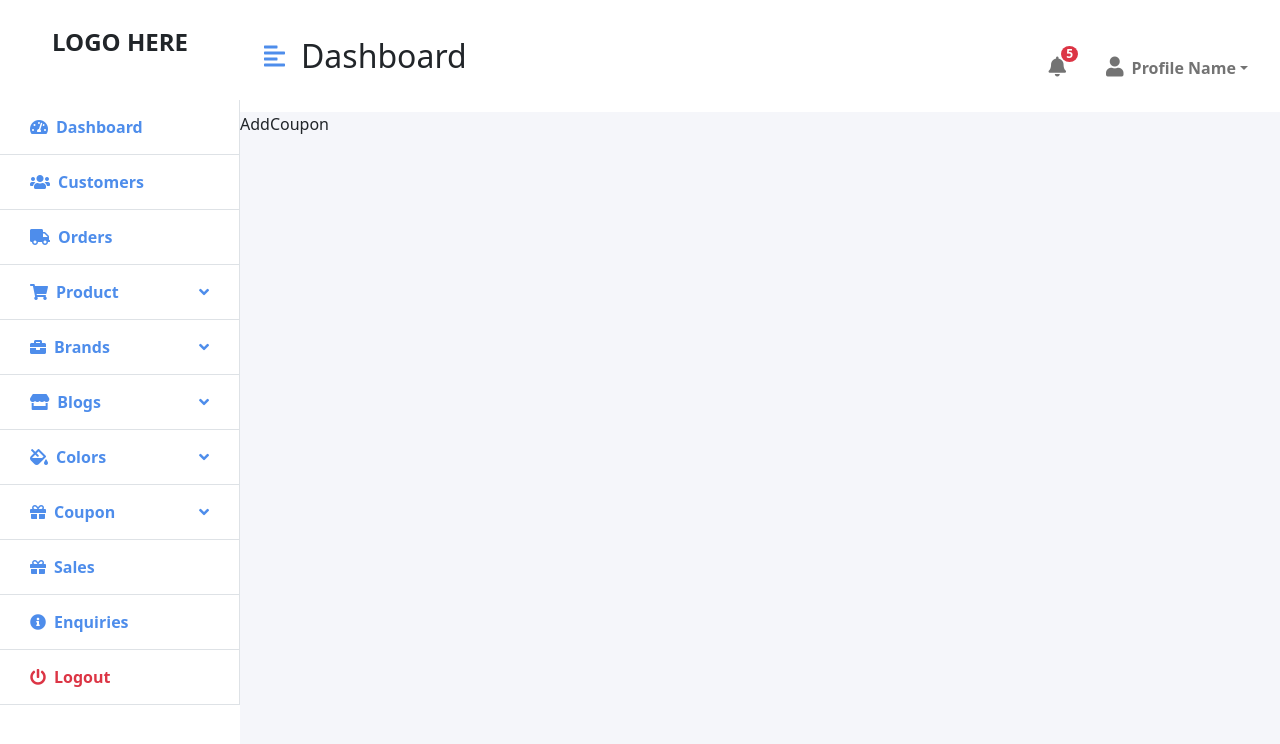
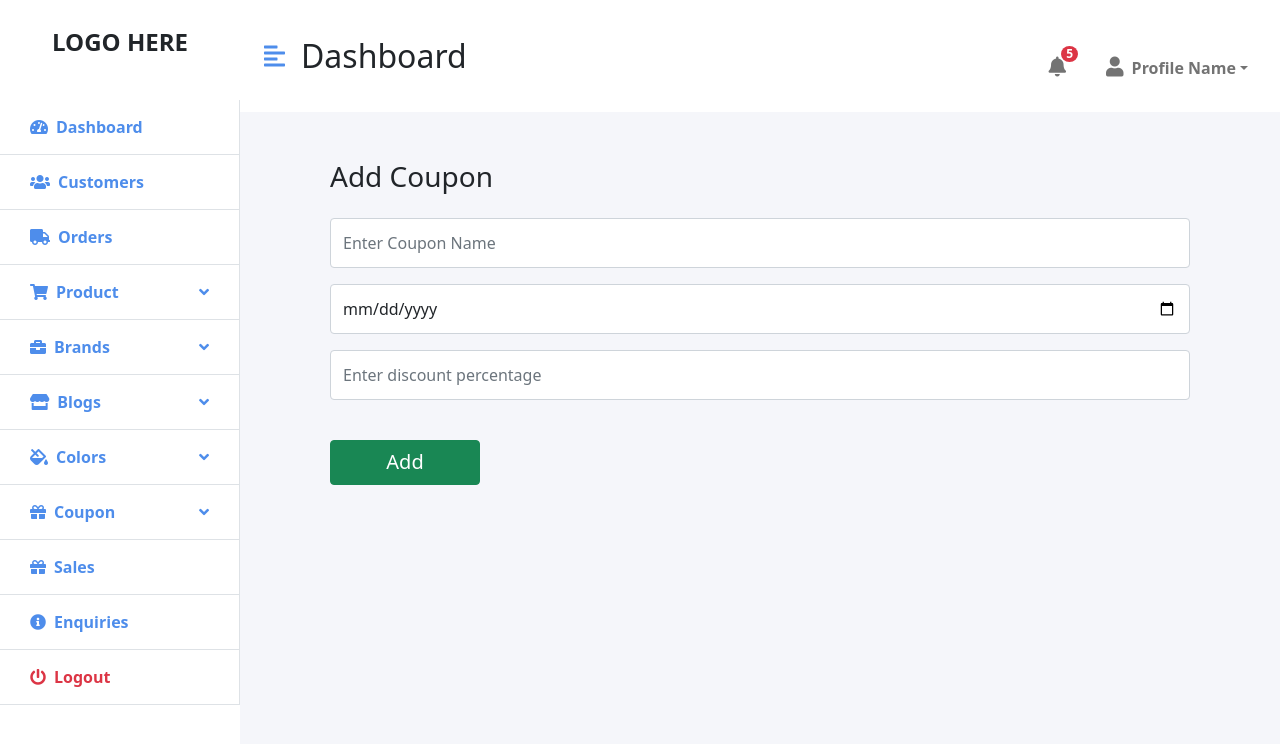
Before and after one commit to RNyaupane/admin-dashboard-ecommerce, a React (Vite) app: page /admin/add-coupon in a window 1280 px wide. Shown: the top 744 px of the page. Built offline with nearby package versions, Linux system fonts and the light colour scheme.

Commit message:
Coupon added to databse from admin dashboard

```diff
--- a/src/app/Store.jsx
+++ b/src/app/Store.jsx
@@ -9,6 +9,7 @@ import blogReducer from '../features/blogs/BlogSlice'
 import blogCategoryReducer from '../features/blogCategory/bcategorySlice'
 import enquiryReducer from '../features/enquiry/enquirySlice'
 import uploadReducer from '../features/upload/uploadSlice'
+import couponReducer from '../features/coupon/CouponSlice'
 const store = configureStore({
     reducer: {
         auth: authReducer,
@@ -20,7 +21,9 @@ const store = configureStore({
         blog: blogReducer,
         blogCategory: blogCategoryReducer,
         enquiry:enquiryReducer,
+        coupon:couponReducer,
         upload:uploadReducer,
+
     },
 })
 
--- /dev/null
+++ b/src/features/coupon/CouponService.jsx
@@ -0,0 +1,20 @@
+import axios from 'axios'
+import { base_url } from '../../utils/base_url'
+import { config } from '../../utils/axiosConfig';
+
+const getCoupons = async () => {
+    const response = await axios.get(`${base_url}coupon/`,config);
+    return response.data;
+}
+const createCoupon = async (coupon) => {
+    const response = await axios.post(`${base_url}coupon/`, coupon, config);
+
+    return response.data;
+};
+
+const CouponService = {
+    getCoupons,
+    createCoupon
+}
+
+export default CouponService;
--- /dev/null
+++ b/src/features/coupon/CouponSlice.jsx
@@ -0,0 +1,75 @@
+import { createAsyncThunk, createSlice, createAction } from "@reduxjs/toolkit";
+import CouponService from "./CouponService";
+
+export const getCoupons = createAsyncThunk(
+    'Coupon/get-Coupons',
+    async (thunkAPI) => {
+        try {
+            return await CouponService.getCoupons();
+        } catch (error) {
+            return thunkAPI.rejectWithValue(error)
+        }
+    }
+)
+export const createCoupon = createAsyncThunk(
+    'Coupon/create-Coupon',
+    async (CouponData, thunkAPI) => {
+        try {
+            return await CouponService.createCoupon(CouponData);
+        } catch (error) {
+            return thunkAPI.rejectWithValue(error)
+        }
+    }
+)
+export const resetState = createAction('Reset_all')
+
+const initialState = {
+    coupons: [],
+    isError: false,
+    isLoading: false,
+    isSuccess: false,
+    message: "",
+}
+
+
+export const CouponSlice = createSlice({
+    name: "coupons",
+    initialState,
+    reducers: {},
+    extraReducers: (builder) => {
+        builder
+            .addCase(getCoupons.pending, (state) => {
+                state.isLoading = true;
+            })
+            .addCase(getCoupons.fulfilled, (state, action) => {
+                state.isLoading = false;
+                state.isError = false;
+                state.isSuccess = true;
+                state.coupons = action.payload;
+            })
+            .addCase(getCoupons.rejected, (state, action) => {
+                state.isLoading = false;
+                state.isError = true;
+                state.isSuccess = false;
+                state.message = action.error;
+            })
+            .addCase(createCoupon.pending, (state) => {
+                state.isLoading = true;
+            })
+            .addCase(createCoupon.fulfilled, (state, action) => {
+                state.isLoading = false;
+                state.isError = false;
+                state.isSuccess = true;
+                state.createdCoupon = action.payload;
+            })
+            .addCase(createCoupon.rejected, (state, action) => {
+                state.isLoading = false;
+                state.isError = true;
+                state.isSuccess = false;
+                state.message = action.error;
+            })
+            .addCase(resetState, () => initialState)
+    },
+})
+
+export default CouponSlice.reducer;
--- a/src/pages/AddCoupon.jsx
+++ b/src/pages/AddCoupon.jsx
@@ -1,9 +1,116 @@
-import React from 'react'
+import React, { useState, useRef, useEffect } from 'react';
+import CustomInput from '../components/CustomInput'
+import { useDispatch, useSelector } from 'react-redux';
+import { useNavigate } from 'react-router-dom';
+import { toast } from 'react-toastify';
+import { useFormik } from "formik"
+import * as Yup from 'yup'; //For Form Validation
+import { createCoupon, resetState } from '../features/coupon/CouponSlice';
+
+
+
+let couponSchema = Yup.object({
+    name: Yup.string().required('Coupon name is required'),
+    expiry: Yup.date().required('Enter expiry date'),
+    discount: Yup.number().required('Enter discount percentage'),
+});
+
 
 const AddCoupon = () => {
-  return (
-    <div>AddCoupon</div>
-  )
+
+    const dispatch = useDispatch();
+    const navigate = useNavigate();
+
+    const newCoupon = useSelector((state) => state.coupon)
+    const { isSuccess, isError, isLoading, createdCoupon } = newCoupon;
+
+
+    useEffect(() => {
+        if (isSuccess && createdCoupon) {
+            toast.success('Coupon added successfully!');
+        }
+        if (isError) {
+            toast.error('Something went wrong!');
+        }
+    }, [isSuccess, isError, isLoading])
+
+    const formik = useFormik({
+        initialValues: {
+            name: '',
+            expiry: '',
+            discount: '',
+        },
+        validationSchema: couponSchema,
+        onSubmit: values => {
+            dispatch(createCoupon(values))
+            formik.resetForm();
+            setTimeout(() => {
+                dispatch(resetState())
+                navigate('/admin/coupon-list')
+            }, 3000)
+        }
+    })
+    return (
+        <div className='container-fluid my-5 w-md-75'>
+            <h3 className='mb-4'>Add Coupon</h3>
+            <div className="">
+                <form action="" onSubmit={formik.handleSubmit}>
+                    <div className="error">
+                        {formik.touched.name && formik.errors.name ? (
+                            <div>{formik.errors.name}</div>
+                        ) : null}
+                    </div>
+                    <CustomInput
+                        className="form-control custom-input"
+                        type="text"
+                        label="Enter Coupon Name"
+                        id="coupon"
+                        name="name"
+                        val={formik.values.name}
+                        onCh={formik.handleChange("name")}
+                        onBl={formik.handleBlur("name")}
+                    />
+
+
+                    <div className="error">
+                        {formik.touched.expiry && formik.errors.expiry ? (
+                            <div>{formik.errors.expiry}</div>
+                        ) : null}
+                    </div>
+                    <CustomInput
+                        className="form-control custom-input"
+                        type="date"
+                        label="Enter expiry date"
+                        id="expiry"
+                        name="expiry"
+                        val={formik.values.expiry}
+                        onCh={formik.handleChange("expiry")}
+                        onBl={formik.handleBlur("expiry")}
+                    />
+
+                    <div className="error">
+                        {formik.touched.discount && formik.errors.discount ? (
+                            <div>{formik.errors.discount}</div>
+                        ) : null}
+                    </div>
+                    <CustomInput
+                        className="form-control custom-input"
+                        type="number"
+                        label="Enter discount percentage"
+                        id="discount"
+                        name="discount"
+                        val={formik.values.discount}
+                        onCh={formik.handleChange("discount")}
+                        onBl={formik.handleBlur("discount")}
+                    />
+
+                    <button type="submit" className="btn btn-success mt-4 px-5 fs-5">
+                        Add
+                    </button>
+                </form>
+            </div>
+        </div>
+    );
 }
 
-export default AddCoupon
+export default AddCoupon;
--- a/src/pages/CouponList.jsx
+++ b/src/pages/CouponList.jsx
@@ -1,9 +1,82 @@
-import React from 'react'
+import React, { useEffect } from 'react'
+import { Column } from '@ant-design/plots';
+import { Button, Table } from 'antd';
+import { Link } from 'react-router-dom';
+import { AiOutlinePlusCircle } from 'react-icons/ai';
+import { useDispatch, useSelector } from 'react-redux';
+import { useNavigate } from 'react-router-dom';
+import { BiEdit } from 'react-icons/bi'
+import { AiFillDelete } from 'react-icons/ai'
+import { getCoupons } from '../features/coupon/CouponSlice';
+
+
+const columns = [
+    {
+        title: 'S.N.',
+        dataIndex: 'key',
+    },
+    {
+        title: 'Coupon Name',
+        dataIndex: 'name',
+    },
+    {
+        title: 'Discount',
+        dataIndex: 'discount',
+    },
+    {
+        title: 'Expried at',
+        dataIndex: 'expiry',
+    },
+    {
+        title: 'Action',
+        dataIndex: 'action',
+    },
+];
+
 
 const CouponList = () => {
-  return (
-    <div>CouponList</div>
-  )
+    const dispatch = useDispatch()
+
+    useEffect(() => {
+        dispatch(getCoupons())
+    }, [])
+    const couponState = useSelector((state) => state.coupon.coupons)
+    const data1 = [];
+    for (let i = 0; i < couponState.length; i++) {
+        const expiryDate = new Date(couponState[i].expiry);
+        const year = expiryDate.getFullYear();
+        const month = expiryDate.getMonth() + 1; // Months are 0-based, so add 1
+        const day = expiryDate.getDate();
+        const formattedDate = `${year}-${month}-${day}`;
+        data1.push({
+            key: i + 1,
+            name: couponState[i].name,
+            discount:couponState[i].discount,
+            expiry:formattedDate,
+            action:
+                <div className='d-flex'>
+                    <Link className=''><BiEdit className='text-info fs-5' /></Link>&nbsp;
+                    <Link className='ms-2'><AiFillDelete className='text-danger fs-5' /></Link>
+                </div>
+        });
+    }
+    return (
+        <>
+            <div className="container-fluid px-0 md-px-4">
+                <div className="row my-5 mx-0 mx-md-3 ">
+                    <div className='d-flex align-items-center justify-content-between mb-3'>
+                        <h3 className="fs-3 ps-2 my-3">Coupons</h3>
+                        <Link to="/admin/add-coupon" className='text-decoration-none me-4 fs-6'>
+                            <AiOutlinePlusCircle className='pb-1' /> Add Coupons
+                        </Link>
+                    </div>
+                    <div className="col">
+                        <Table columns={columns} dataSource={data1} />
+                    </div>
+                </div>
+            </div>
+        </>
+    )
 }
 
 export default CouponList
```
